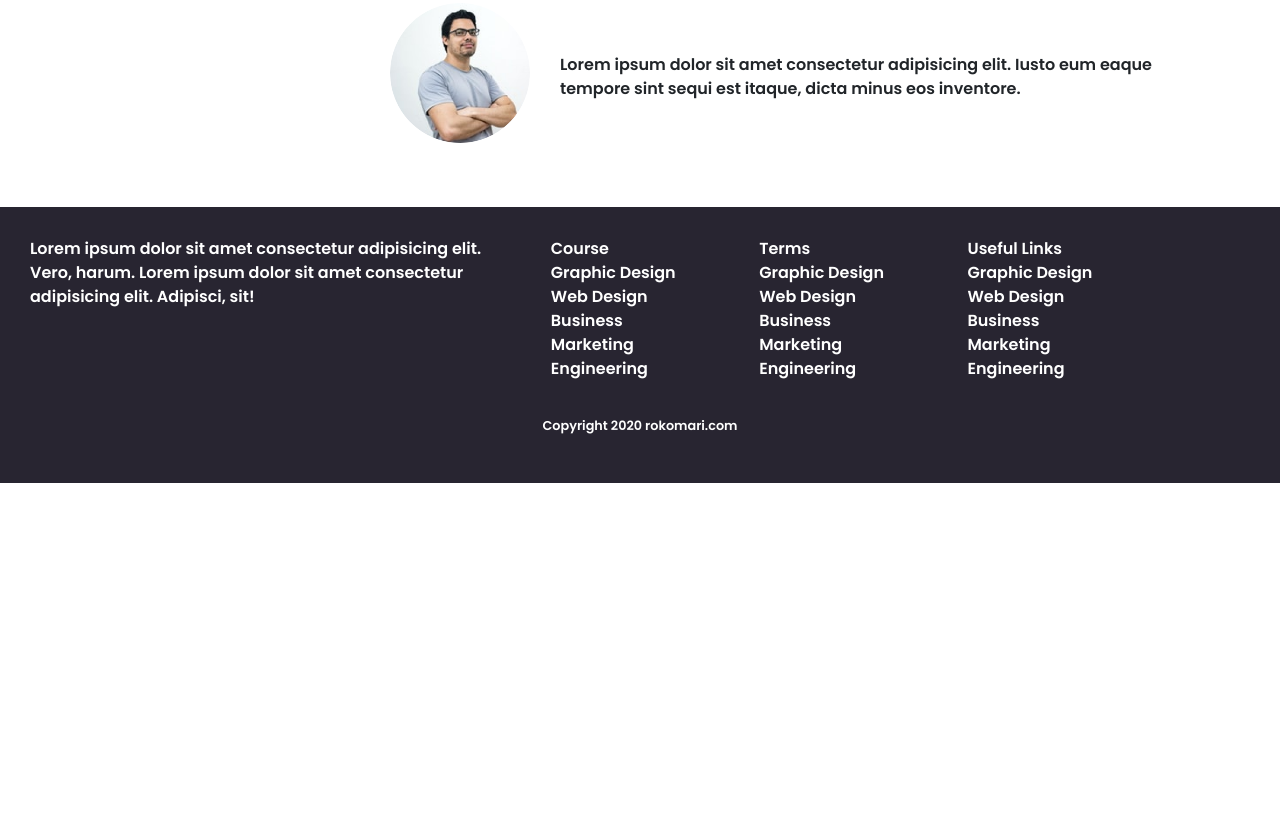
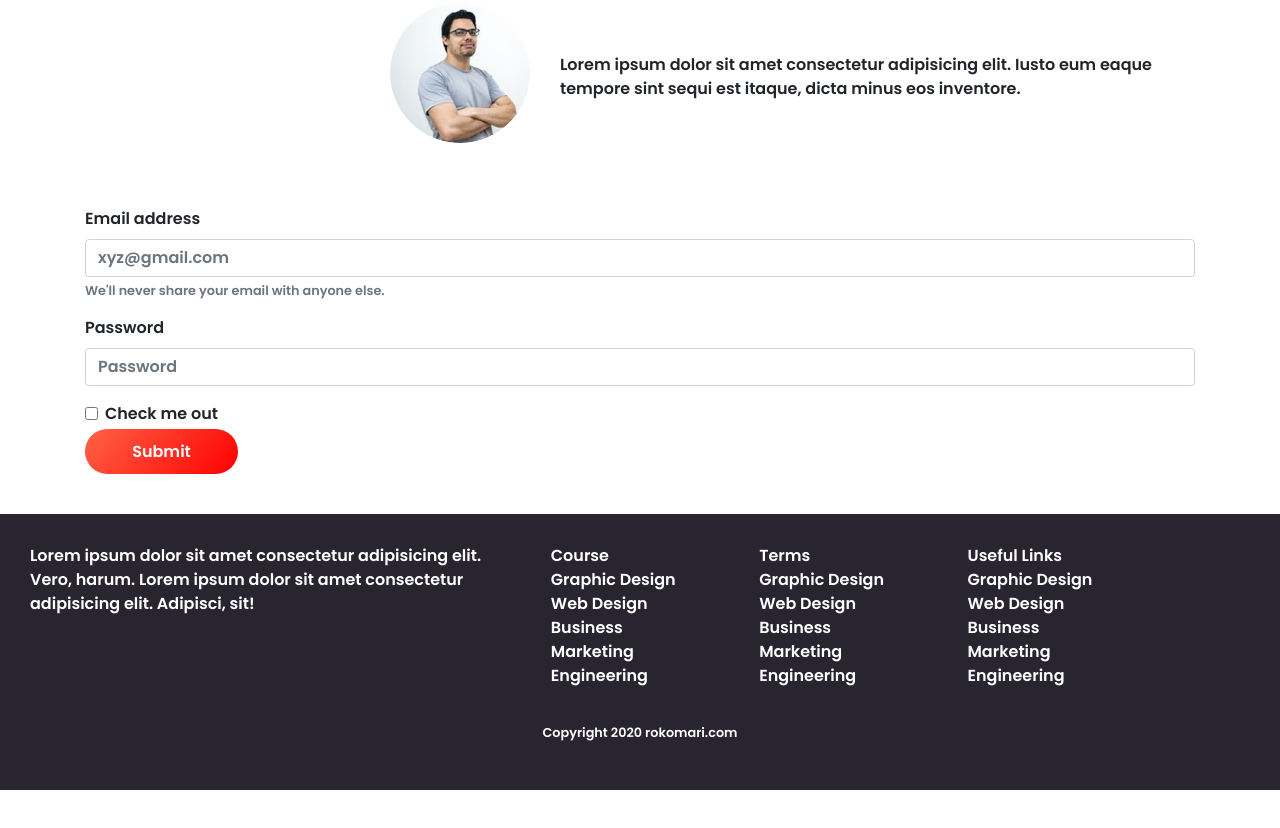
Before and after one commit to abedinforhan/E-school, a plain HTML site: page index.html in a window 1280 px wide. Shown: the part 1680-2508 px from the top of the page. Before the commit the page ends 2203 px from the top, so only its background shows below. Drawn offline with nearby package versions, Linux system fonts and the light colour scheme.

Commit message:
form section added

```diff
--- a/index.html
+++ b/index.html
@@ -38,7 +38,7 @@
               <a class="nav-link" href="#">Blog </a>
             </li>
             <li class="nav-item">
-              <a class="nav-link" href="#">Sign In</a>
+              <a class="nav-link" href="#signinId">Sign In</a>
             </li>
 
           </ul>
@@ -200,8 +200,28 @@
 
   </section>
   <!-- ################## Testimonial section  Endss######### -->
+  <!-- ################## Testimonial section  Endss######### -->
+  <section class=" container" id="signinId">
+    <form>
+      <div class="form-group">
+        <label for="exampleInputEmail1">Email address</label>
+        <input type="email" class="form-control" id="exampleInputEmail1" aria-describedby="emailHelp" placeholder="xyz@gmail.com">
+        <small id="emailHelp" class="form-text text-muted">We'll never share your email with anyone else.</small>
+      </div>
+      <div class="form-group">
+        <label for="exampleInputPassword1">Password</label>
+        <input type="password" class="form-control" id="exampleInputPassword1" placeholder="Password">
+      </div>
+      <div class="form-check">
+        <input type="checkbox" class="form-check-input" id="exampleCheck1">
+        <label class="form-check-label" for="exampleCheck1">Check me out</label>
+      </div>
+      <button type="submit" class="submit-button">Submit</button>
+    </form>
+  </section>
+  <!-- ################## Testimonial section  Endss######### -->
 
-  <section class="footer">
+  <section class="end-section">
     <div class="row ">
       <div class="col-12 col-lg-5 text-center text-lg-left">
         <p>Lorem ipsum dolor sit amet consectetur adipisicing elit. Vero, harum. Lorem ipsum dolor sit amet consectetur
--- a/styles/style.css
+++ b/styles/style.css
@@ -23,11 +23,12 @@ section{
 }
 
 .desc-col img {
-  height:300px;
-  width:300px;
+  height: 300px;
+  width: 100%;
+
 }
 
-.get-started-button{
+.get-started-button,.submit-button{
 
   width: 153px;
   height: 45px;
@@ -36,6 +37,11 @@ section{
   background-image: linear-gradient(90deg,#21B573,green);
   color: #fff;
   border: none;
+}
+
+.submit-button{
+  background-image: linear-gradient(130deg,tomato,red);
+  margin-top: 3px;
 }
 
 .card{
@@ -65,7 +71,7 @@ section{
 }
 
 
-.footer{
+.end-section{
 
   background: #282531;
   color:#ffffff;
```
